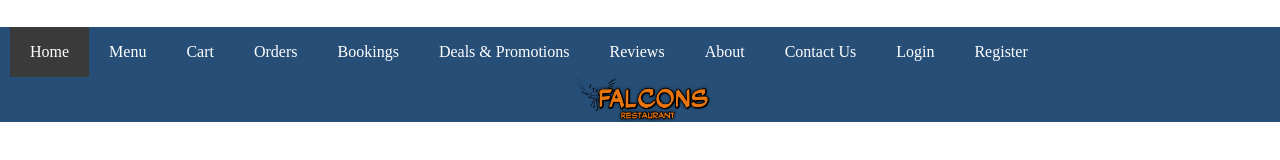
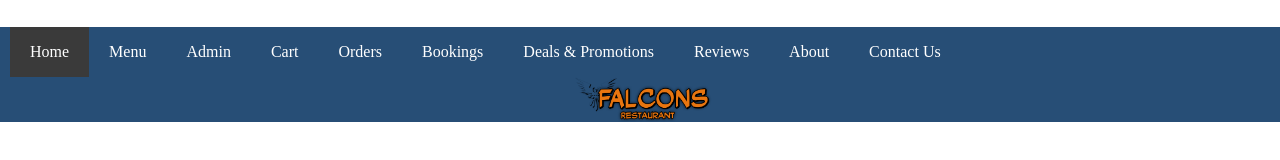
Before and after one commit to Kalafathakan/reactProject, a React (Create React App) app: page / in a window 1280 px wide. Shown: the top 160 px of the page. Built offline with nearby package versions, Linux system fonts and the light colour scheme; sample sign-in values are in the browser's storage; a web font is replaced by a local one.

Commit message:
login features updated

```diff
--- a/src/App.tsx
+++ b/src/App.tsx
@@ -22,12 +22,18 @@ import Admin from './pages/Admin';
 import FormContext, { foodForFormType } from './context/FormContext';
 
 const App = () => {
-  const [isLoggedIn, setIsLoggedIn] = useState(false);
+
+  const userIsLoggedIn = () => {
+    // user info can be loaded after refresh
+    return !!window.localStorage.getItem('token'); // !! : cast to boolean
+ }
+  const [isLoggedIn, setIsLoggedIn] = useState(userIsLoggedIn());
   const login = () => {
     setIsLoggedIn(true);
   };
   const logout = () => {
     setIsLoggedIn(false);
+    localStorage.setItem('token', '');
   };
   const food = {
     //formData:{
```
